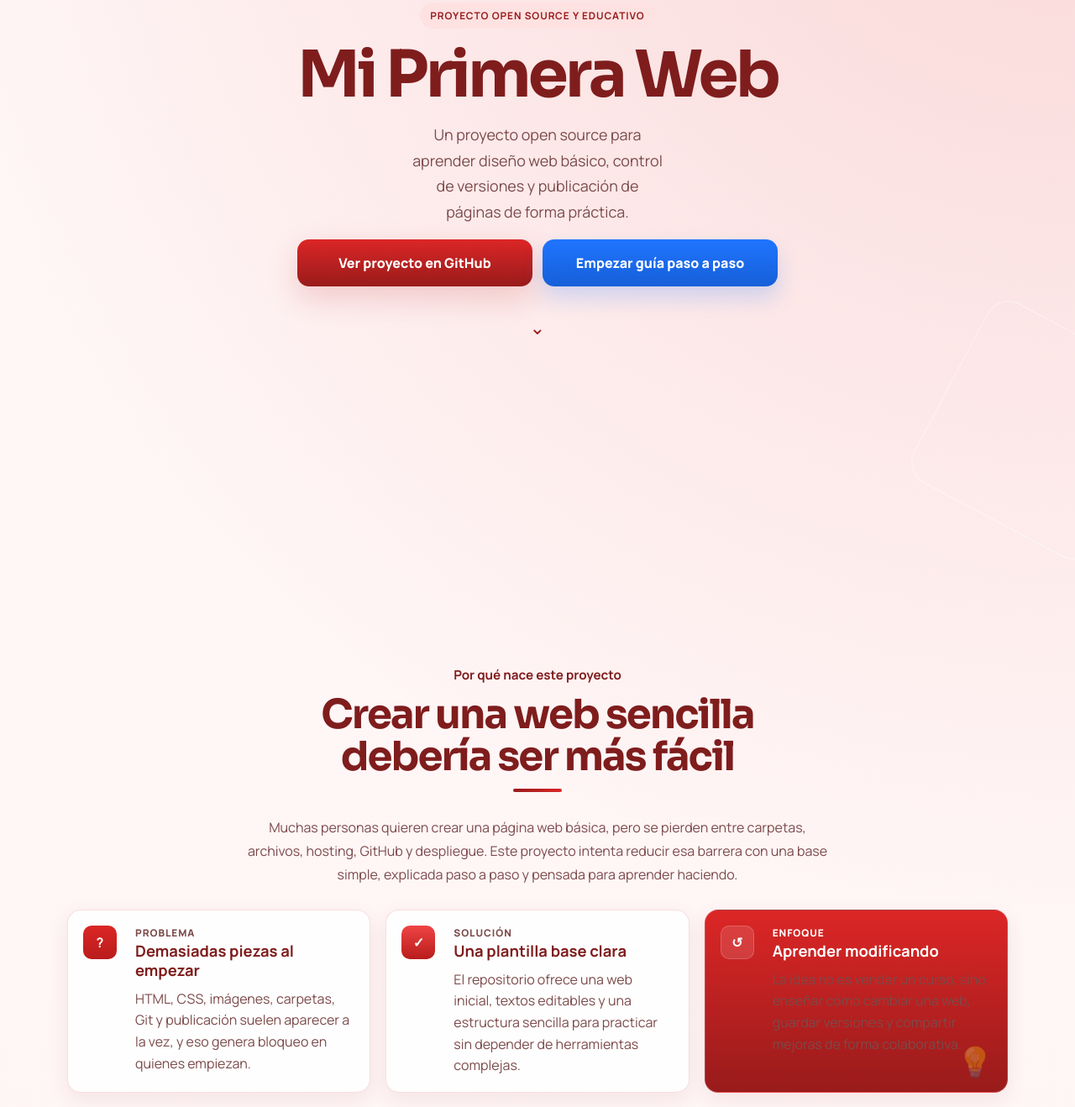
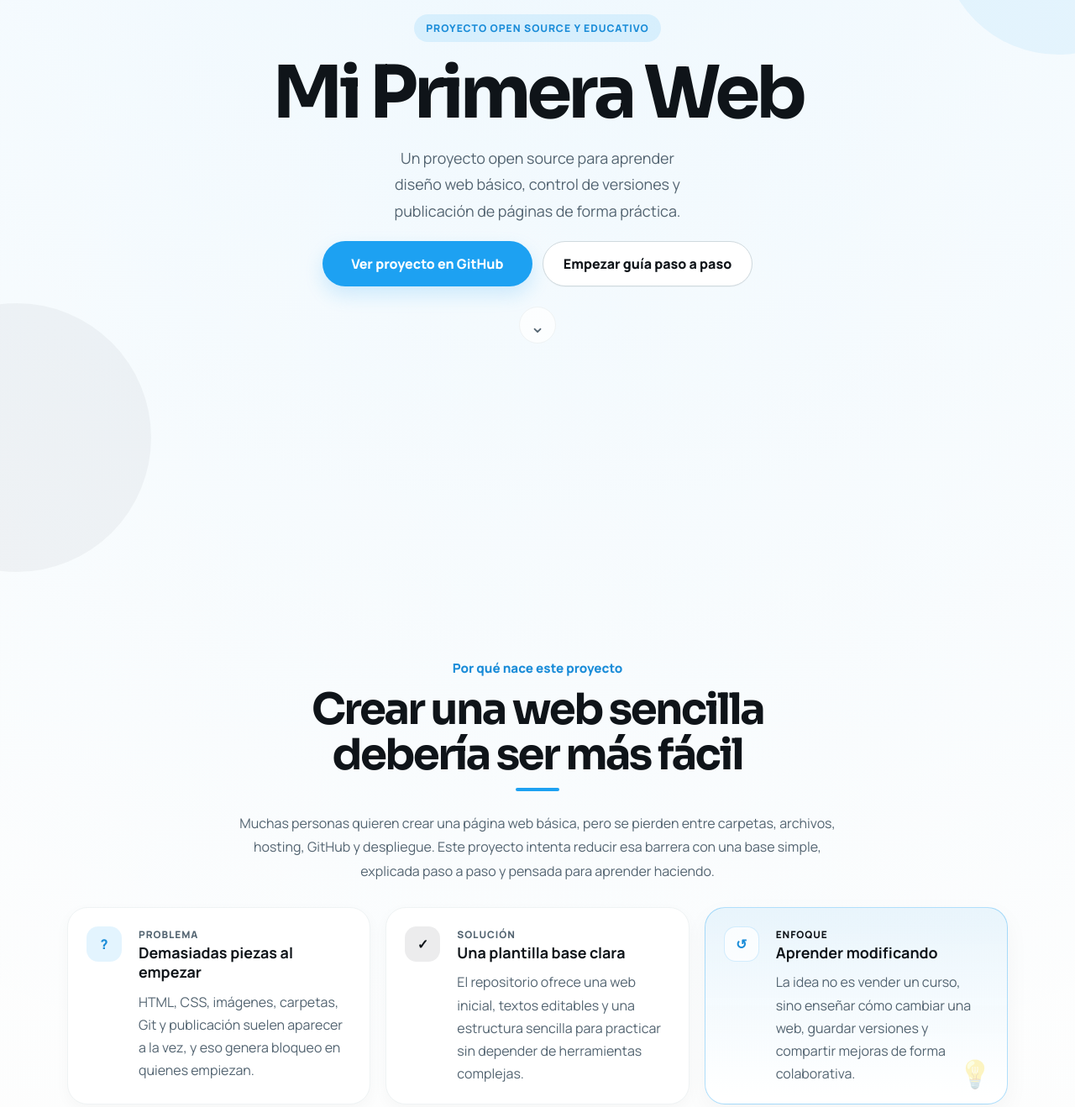
Before and after one commit to Josegodev/Mi-primera-Web, a plain HTML site: page index.html in a window 1280 px wide. Shown: the part 332-1650 px from the top of the page at 84% size. Drawn offline with Linux system fonts and the light colour scheme.

Commit message:
cambio stilo twitter

```diff
--- a/styles.css
+++ b/styles.css
@@ -1,23 +1,22 @@
 :root {
-  --bg: #fff1f2;
-  --bg-soft: #fff7f7;
+  --bg: #ffffff;
+  --bg-soft: #f7f9f9;
   --surface: #ffffff;
-  --surface-strong: #450a0a;
-  --text: #7f1d1d;
-  --muted: #7c4a4a;
-  --border: rgba(185, 28, 28, 0.14);
-  --primary: #dc2626;
-  --primary-strong: #991b1b;
-  --primary-hover: #b91c1c;
-  --accent: #1f74ff;
-  --accent-soft: #dbe8ff;
-  --primary-soft: #fee2e2;
-  --primary-soft-alt: #fecaca;
-  --shadow: 0 14px 36px rgba(185, 28, 28, 0.18);
-  --card-shadow: 0 8px 24px rgba(127, 29, 29, 0.08);
-  --radius-lg: 24px;
-  --radius-md: 16px;
-  --radius-sm: 12px;
+  --surface-soft: #fbfdff;
+  --surface-strong: #0f1419;
+  --text: #0f1419;
+  --muted: #536471;
+  --border: #eff3f4;
+  --border-strong: #cfd9de;
+  --primary: #1da1f2;
+  --primary-hover: #1a8cd8;
+  --primary-soft: rgba(29, 161, 242, 0.12);
+  --primary-soft-strong: rgba(29, 161, 242, 0.18);
+  --shadow: 0 10px 30px rgba(15, 20, 25, 0.04);
+  --shadow-soft: 0 6px 18px rgba(15, 20, 25, 0.03);
+  --radius-lg: 32px;
+  --radius-md: 24px;
+  --radius-sm: 999px;
   --container: 1120px;
 }
 
@@ -32,8 +31,8 @@ html {
 body {
   margin: 0;
   background:
-    radial-gradient(circle at top right, rgba(220, 38, 38, 0.16), transparent 24%),
-    linear-gradient(180deg, var(--bg-soft) 0%, var(--bg) 100%);
+    radial-gradient(circle at top, rgba(29, 161, 242, 0.08), transparent 30%),
+    linear-gradient(180deg, var(--bg) 0%, var(--bg-soft) 100%);
   color: var(--text);
   font-family: "Manrope", "Segoe UI", sans-serif;
 }
@@ -61,57 +60,67 @@ img {
   position: sticky;
   top: 0;
   z-index: 10;
-  background: rgba(255, 247, 247, 0.9);
-  backdrop-filter: blur(14px);
-  border-bottom: 1px solid rgba(185, 28, 28, 0.08);
+  background: rgba(255, 255, 255, 0.88);
+  backdrop-filter: blur(16px);
+  border-bottom: 1px solid rgba(207, 217, 222, 0.7);
 }
 
 .header-bar {
-  min-height: 68px;
+  min-height: 76px;
   display: flex;
   align-items: center;
   justify-content: space-between;
+  gap: 16px;
 }
 
 .brand {
   font-family: "Sora", "Segoe UI", sans-serif;
   font-size: 1.1rem;
-  font-weight: 700;
-  letter-spacing: -0.03em;
+  font-weight: 800;
+  letter-spacing: -0.04em;
+  color: var(--surface-strong);
 }
 
 .header-actions {
   display: flex;
+  flex-wrap: wrap;
+  justify-content: flex-end;
   gap: 10px;
 }
 
 .icon-button {
-  width: 40px;
-  height: 40px;
+  min-height: 42px;
   display: inline-flex;
   align-items: center;
   justify-content: center;
   border: 0;
-  border-radius: 999px;
+  border-radius: var(--radius-sm);
   background: transparent;
   color: var(--text);
   cursor: pointer;
+  transition: background-color 180ms ease, border-color 180ms ease, color 180ms ease, transform 180ms ease;
 }
 
 .text-button {
-  width: auto;
   min-width: 0;
-  padding: 0 14px;
-  border: 1px solid rgba(185, 28, 28, 0.12);
-  background: rgba(255, 255, 255, 0.72);
-  font-size: 0.88rem;
+  padding: 0 18px;
+  border: 1px solid var(--border-strong);
+  background: var(--surface);
+  font-size: 0.92rem;
   font-weight: 700;
+  box-shadow: 0 1px 0 rgba(15, 20, 25, 0.02);
 }
 
 .icon-button:hover,
 .icon-button:focus-visible {
-  background: rgba(185, 28, 28, 0.08);
+  background: var(--bg-soft);
   outline: none;
+  transform: translateY(-1px);
+}
+
+.text-button:hover,
+.text-button:focus-visible {
+  border-color: #b7c7cf;
 }
 
 .icon-cart,
@@ -163,45 +172,52 @@ img {
 .hero {
   position: relative;
   overflow: hidden;
-  padding: 72px 0 92px;
+  padding: 64px 0 88px;
 }
 
 .hero::before,
 .hero::after {
   content: "";
   position: absolute;
-  inset: auto -80px 72px auto;
-  width: 240px;
-  height: 240px;
-  border: 1px solid rgba(255, 255, 255, 0.45);
-  border-radius: 28px;
-  transform: rotate(28deg);
+  border-radius: 999px;
+  pointer-events: none;
+}
+
+.hero::before {
+  top: 40px;
+  right: -120px;
+  width: 280px;
+  height: 280px;
+  background: rgba(29, 161, 242, 0.08);
 }
 
 .hero::after {
-  inset: auto auto -10px -120px;
-  width: 280px;
-  height: 280px;
-  opacity: 0.28;
+  left: -140px;
+  bottom: 24px;
+  width: 320px;
+  height: 320px;
+  background: rgba(15, 20, 25, 0.04);
 }
 
 .hero-content {
+  position: relative;
+  z-index: 1;
   text-align: center;
   display: grid;
   justify-items: center;
-  gap: 18px;
+  gap: 20px;
   min-height: 620px;
   align-content: center;
 }
 
 .eyebrow {
   margin: 0;
-  padding: 7px 12px;
-  border-radius: 999px;
-  background: rgba(254, 226, 226, 0.9);
-  color: var(--primary-strong);
-  font-size: 0.74rem;
-  font-weight: 700;
+  padding: 8px 14px;
+  border-radius: var(--radius-sm);
+  background: var(--primary-soft);
+  color: var(--primary-hover);
+  font-size: 0.76rem;
+  font-weight: 800;
   letter-spacing: 0.08em;
   text-transform: uppercase;
 }
@@ -210,17 +226,18 @@ img {
   max-width: 11ch;
   margin: 0;
   font-family: "Sora", "Segoe UI", sans-serif;
-  font-size: clamp(2.2rem, 8vw, 4.8rem);
-  line-height: 0.98;
-  letter-spacing: -0.05em;
+  font-size: clamp(2.7rem, 8vw, 5.4rem);
+  line-height: 0.96;
+  letter-spacing: -0.06em;
+  color: var(--surface-strong);
 }
 
 .hero-text {
-  max-width: 28ch;
+  max-width: 32ch;
   margin: 0;
   color: var(--muted);
-  font-size: 1.05rem;
-  line-height: 1.7;
+  font-size: 1.06rem;
+  line-height: 1.75;
 }
 
 .hero-actions-group {
@@ -232,26 +249,28 @@ img {
 .primary-button,
 .secondary-button {
   min-width: 100%;
+  min-height: 54px;
   display: inline-flex;
   align-items: center;
   justify-content: center;
-  min-height: 56px;
   padding: 0 24px;
-  border-radius: 14px;
+  border-radius: var(--radius-sm);
+  border: 1px solid transparent;
   font-weight: 800;
-  transition: transform 180ms ease, box-shadow 180ms ease, background 180ms ease;
+  transition: transform 180ms ease, box-shadow 180ms ease, background-color 180ms ease, border-color 180ms ease;
 }
 
 .primary-button {
-  background: linear-gradient(180deg, var(--primary) 0%, var(--primary-strong) 100%);
-  color: #fff;
-  box-shadow: var(--shadow);
+  background: var(--primary);
+  color: #ffffff;
+  box-shadow: 0 10px 22px rgba(29, 161, 242, 0.18);
 }
 
 .secondary-button {
-  background: linear-gradient(180deg, #1f74ff 0%, #1660d8 100%);
-  color: #fff;
-  box-shadow: 0 14px 26px rgba(31, 116, 255, 0.2);
+  background: var(--surface);
+  color: var(--text);
+  border-color: var(--border-strong);
+  box-shadow: 0 1px 0 rgba(15, 20, 25, 0.03);
 }
 
 .primary-button:hover,
@@ -262,20 +281,33 @@ img {
   outline: none;
 }
 
+.primary-button:hover,
+.primary-button:focus-visible {
+  background: var(--primary-hover);
+}
+
+.secondary-button:hover,
+.secondary-button:focus-visible {
+  background: var(--bg-soft);
+  border-color: #b9c7cd;
+}
+
 .scroll-indicator {
-  margin-top: 12px;
+  margin-top: 4px;
   display: inline-flex;
   align-items: center;
   justify-content: center;
-  width: 36px;
-  height: 36px;
-  border-radius: 999px;
-  color: var(--primary-strong);
-  font-size: 1.4rem;
+  width: 44px;
+  height: 44px;
+  border-radius: 50%;
+  border: 1px solid var(--border);
+  background: rgba(255, 255, 255, 0.78);
+  color: var(--muted);
+  font-size: 1.35rem;
 }
 
 .section {
-  padding: 64px 0;
+  padding: 56px 0;
 }
 
 .section-heading {
@@ -283,38 +315,39 @@ img {
   justify-items: center;
   gap: 12px;
   text-align: center;
-  margin-bottom: 28px;
+  margin-bottom: 24px;
 }
 
 .section-kicker {
   margin: 0;
   font-size: 0.95rem;
-  font-weight: 700;
-  color: var(--text);
+  font-weight: 800;
+  color: var(--primary-hover);
 }
 
 .section-title {
   margin: 0;
   max-width: 18ch;
   font-family: "Sora", "Segoe UI", sans-serif;
-  font-size: clamp(1.9rem, 6vw, 3rem);
+  font-size: clamp(1.95rem, 6vw, 3.2rem);
   line-height: 1.05;
-  letter-spacing: -0.04em;
+  letter-spacing: -0.05em;
+  color: var(--surface-strong);
 }
 
 .section-line {
-  width: 58px;
+  width: 52px;
   height: 4px;
   border-radius: 999px;
-  background: linear-gradient(90deg, var(--primary-strong) 0%, var(--primary) 100%);
+  background: var(--primary);
 }
 
 .section-body {
-  max-width: 72ch;
+  max-width: 74ch;
   margin: 0 auto 28px;
   color: var(--muted);
   text-align: center;
-  line-height: 1.75;
+  line-height: 1.8;
 }
 
 .card-grid,
@@ -324,13 +357,15 @@ img {
 }
 
 .info-card,
-.testimonial-card {
+.testimonial-card,
+.step-card,
+.pricing-card {
   position: relative;
-  padding: 18px;
+  padding: 22px;
   border-radius: var(--radius-md);
   border: 1px solid var(--border);
-  background: rgba(255, 255, 255, 0.9);
-  box-shadow: var(--card-shadow);
+  background: var(--surface);
+  box-shadow: var(--shadow-soft);
 }
 
 .info-card {
@@ -341,42 +376,41 @@ img {
 }
 
 .info-card-featured {
-  background: linear-gradient(180deg, var(--primary) 0%, var(--primary-strong) 100%);
-  color: #fff;
-  border-color: rgba(255, 255, 255, 0.16);
-  overflow: hidden;
+  border-color: rgba(29, 161, 242, 0.34);
+  background: linear-gradient(180deg, rgba(29, 161, 242, 0.08) 0%, rgba(255, 255, 255, 1) 100%);
+  box-shadow: var(--shadow);
 }
 
 .card-icon {
-  width: 40px;
-  height: 40px;
-  border-radius: 10px;
+  width: 42px;
+  height: 42px;
+  border-radius: 14px;
   display: inline-flex;
   align-items: center;
   justify-content: center;
   font-size: 1rem;
-  font-weight: 700;
+  font-weight: 800;
 }
 
 .icon-purple {
-  background: linear-gradient(180deg, var(--primary) 0%, var(--primary-hover) 100%);
-  color: #fff;
+  background: var(--primary-soft);
+  color: var(--primary-hover);
 }
 
 .icon-blue {
-  background: linear-gradient(180deg, #ef4444 0%, var(--primary-hover) 100%);
-  color: #fff;
+  background: rgba(15, 20, 25, 0.08);
+  color: var(--surface-strong);
 }
 
 .icon-outline {
-  background: rgba(255, 255, 255, 0.12);
-  border: 1px solid rgba(255, 255, 255, 0.18);
-  color: #fff;
+  background: rgba(255, 255, 255, 0.72);
+  border: 1px solid rgba(29, 161, 242, 0.18);
+  color: var(--primary-hover);
 }
 
 .card-label {
   margin: 2px 0 6px;
-  color: var(--primary-strong);
+  color: var(--muted);
   font-size: 0.74rem;
   font-weight: 800;
   letter-spacing: 0.08em;
@@ -386,7 +420,7 @@ img {
 .info-card-featured .card-label,
 .info-card-featured p,
 .info-card-featured h2 {
-  color: #fff;
+  color: inherit;
 }
 
 .info-card h2,
@@ -397,23 +431,24 @@ img {
 }
 
 .info-card h2 {
-  font-size: 1.15rem;
-  line-height: 1.25;
+  font-size: 1.12rem;
+  line-height: 1.3;
   margin-bottom: 10px;
+  color: var(--surface-strong);
 }
 
 .info-card p {
   margin: 0;
   color: var(--muted);
-  line-height: 1.6;
+  line-height: 1.7;
 }
 
 .card-decor {
   position: absolute;
-  right: 16px;
-  bottom: 12px;
-  font-size: 2.2rem;
-  opacity: 0.3;
+  right: 18px;
+  bottom: 14px;
+  font-size: 2rem;
+  opacity: 0.24;
 }
 
 .stars {
@@ -426,8 +461,8 @@ img {
 blockquote {
   margin: 0 0 18px;
   color: var(--muted);
-  font-style: italic;
-  line-height: 1.7;
+  font-style: normal;
+  line-height: 1.75;
 }
 
 .person {
@@ -437,27 +472,28 @@ blockquote {
 }
 
 .avatar {
-  width: 40px;
-  height: 40px;
+  width: 42px;
+  height: 42px;
   border-radius: 50%;
   display: inline-flex;
   align-items: center;
   justify-content: center;
   font-weight: 800;
-  color: #fff;
+  color: #ffffff;
 }
 
 .avatar-one {
-  background: linear-gradient(180deg, #efb889 0%, #ae6232 100%);
+  background: var(--primary);
 }
 
 .avatar-two {
-  background: linear-gradient(180deg, #f87171 0%, var(--primary-hover) 100%);
+  background: #0f1419;
 }
 
 .person-name {
   font-weight: 800;
   font-size: 0.98rem;
+  color: var(--surface-strong);
 }
 
 .person-role {
@@ -467,16 +503,15 @@ blockquote {
 }
 
 .section-pricing {
-  padding-top: 72px;
+  padding-top: 64px;
 }
 
 .pricing-card {
-  padding: 28px 18px;
-  border-radius: var(--radius-lg);
-  background: linear-gradient(180deg, var(--primary) 0%, var(--primary-strong) 100%);
-  color: #fff;
-  box-shadow: 0 20px 42px rgba(185, 28, 28, 0.3);
   text-align: center;
+  border-color: rgba(29, 161, 242, 0.2);
+  background:
+    linear-gradient(180deg, rgba(29, 161, 242, 0.06) 0%, rgba(255, 255, 255, 1) 32%);
+  box-shadow: var(--shadow);
 }
 
 .pricing-small,
@@ -487,47 +522,50 @@ blockquote {
 
 .pricing-small {
   font-size: 0.96rem;
-  opacity: 0.86;
+  font-weight: 700;
+  color: var(--primary-hover);
 }
 
 .pricing-text {
   margin-top: 14px;
-  color: rgba(255, 255, 255, 0.82);
-  line-height: 1.7;
+  color: var(--muted);
+  line-height: 1.75;
 }
 
 .pricing-old {
   margin-top: 18px;
-  color: rgba(255, 255, 255, 0.42);
+  color: #7b8b95;
   text-decoration: line-through;
 }
 
 .pricing-value {
-  margin-top: 4px;
+  margin-top: 10px;
   font-family: "Sora", "Segoe UI", sans-serif;
   font-size: clamp(2.8rem, 13vw, 4.4rem);
   line-height: 1;
   letter-spacing: -0.05em;
+  color: var(--surface-strong);
 }
 
 .pricing-title {
   margin: 10px 0 0;
   font-family: "Sora", "Segoe UI", sans-serif;
   font-size: clamp(1.8rem, 6vw, 2.8rem);
-  line-height: 1.05;
+  line-height: 1.08;
   letter-spacing: -0.04em;
+  color: var(--surface-strong);
 }
 
 .cta-actions {
-  margin-top: 20px;
+  margin-top: 22px;
   display: grid;
   gap: 12px;
 }
 
 .pricing-note {
   margin-top: 14px;
-  font-size: 0.8rem;
-  color: rgba(255, 255, 255, 0.7);
+  font-size: 0.82rem;
+  color: var(--muted);
 }
 
 .flow-grid {
@@ -536,42 +574,40 @@ blockquote {
 }
 
 .step-card {
-  padding: 22px 20px;
-  border-radius: var(--radius-md);
-  border: 1px solid var(--border);
-  background: rgba(255, 255, 255, 0.9);
-  box-shadow: var(--card-shadow);
+  padding: 24px 20px;
 }
 
 .step-number {
-  width: 36px;
-  height: 36px;
+  width: 38px;
+  height: 38px;
   margin: 0 0 14px;
   border-radius: 50%;
   display: inline-flex;
   align-items: center;
   justify-content: center;
-  background: linear-gradient(180deg, #ef4444 0%, var(--primary-hover) 100%);
-  color: #fff;
+  background: var(--primary-soft);
+  color: var(--primary-hover);
   font-weight: 800;
 }
 
 .step-card h3 {
   margin: 0 0 10px;
-  font-size: 1.08rem;
+  font-size: 1.06rem;
+  color: var(--surface-strong);
 }
 
 .step-card p:last-child {
   margin: 0;
   color: var(--muted);
-  line-height: 1.65;
+  line-height: 1.7;
 }
 
 .site-footer {
   margin-top: 72px;
-  padding: 56px 0 88px;
-  background: var(--surface-strong);
-  color: rgba(255, 255, 255, 0.8);
+  padding: 48px 0 72px;
+  background: var(--surface);
+  color: var(--muted);
+  border-top: 1px solid var(--border);
 }
 
 .footer-content {
@@ -582,13 +618,13 @@ blockquote {
 .brand-footer {
   display: inline-block;
   font-size: clamp(1.7rem, 7vw, 2.8rem);
-  color: #fff;
+  color: var(--surface-strong);
 }
 
 .footer-text {
   max-width: 34ch;
   margin: 14px 0 0;
-  line-height: 1.7;
+  line-height: 1.75;
 }
 
 .footer-links {
@@ -600,7 +636,7 @@ blockquote {
 .footer-links h2 {
   margin-bottom: 14px;
   font-size: 1rem;
-  color: #fff;
+  color: var(--surface-strong);
 }
 
 .footer-links a {
@@ -610,13 +646,13 @@ blockquote {
 
 .footer-links a:hover,
 .footer-links a:focus-visible {
-  color: #fff;
+  color: var(--primary-hover);
   outline: none;
 }
 
 .footer-bottom {
   padding-top: 24px;
-  border-top: 1px solid rgba(255, 255, 255, 0.12);
+  border-top: 1px solid var(--border);
   display: flex;
   align-items: end;
   justify-content: space-between;
@@ -636,14 +672,20 @@ blockquote {
   display: inline-flex;
   align-items: center;
   justify-content: center;
-  background: linear-gradient(180deg, #ef4444 0%, var(--primary-hover) 100%);
-  color: #fff;
-  box-shadow: 0 10px 24px rgba(185, 28, 28, 0.26);
+  background: var(--surface-strong);
+  color: #ffffff;
+  box-shadow: 0 10px 20px rgba(15, 20, 25, 0.12);
+}
+
+.chat-button:hover,
+.chat-button:focus-visible {
+  background: var(--primary-hover);
+  outline: none;
 }
 
 @media (min-width: 768px) {
   .hero {
-    padding: 88px 0 120px;
+    padding: 88px 0 112px;
   }
 
   .hero-content {
@@ -652,7 +694,7 @@ blockquote {
 
   .primary-button,
   .secondary-button {
-    min-width: 280px;
+    min-width: 250px;
   }
 
   .hero-actions-group,
@@ -675,7 +717,7 @@ blockquote {
   }
 
   .pricing-card {
-    max-width: 520px;
+    max-width: 720px;
     margin: 0 auto;
     padding: 36px;
   }
@@ -700,7 +742,7 @@ blockquote {
   }
 
   .section {
-    padding: 88px 0;
+    padding: 80px 0;
   }
 
   .flow-grid {
```
